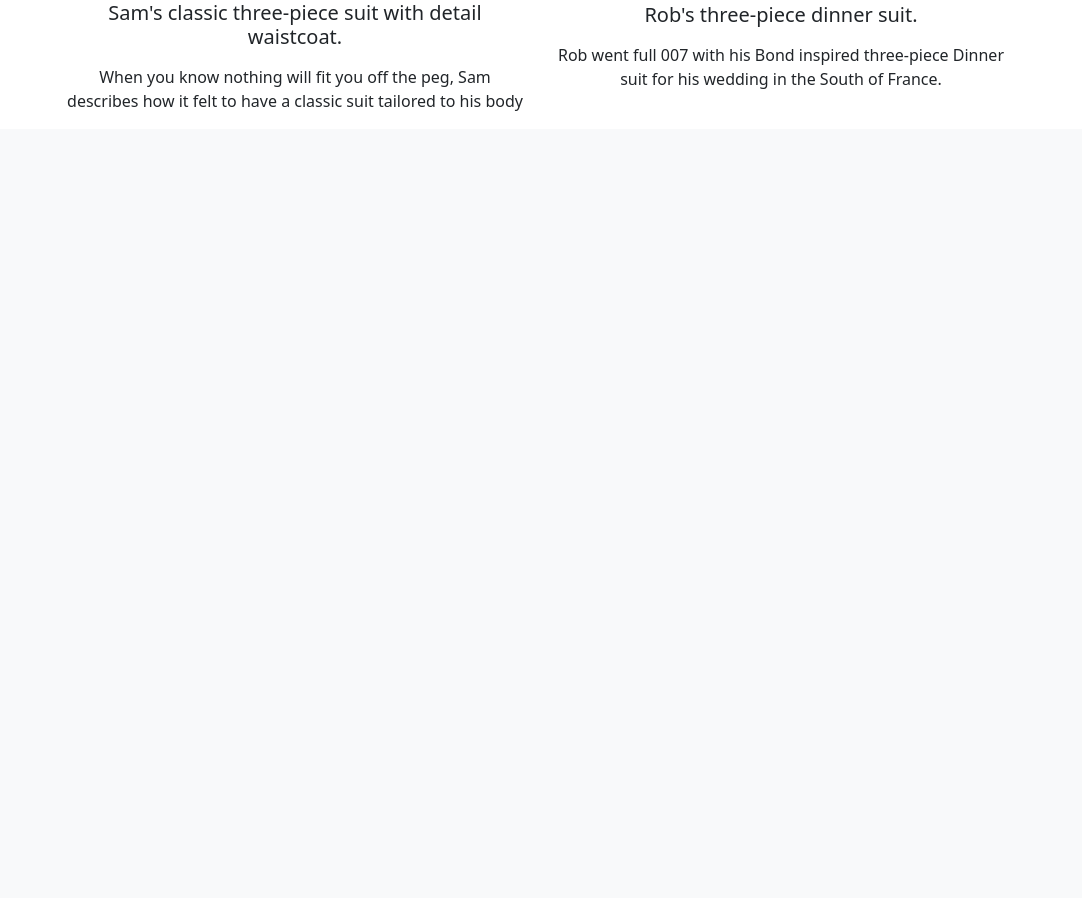
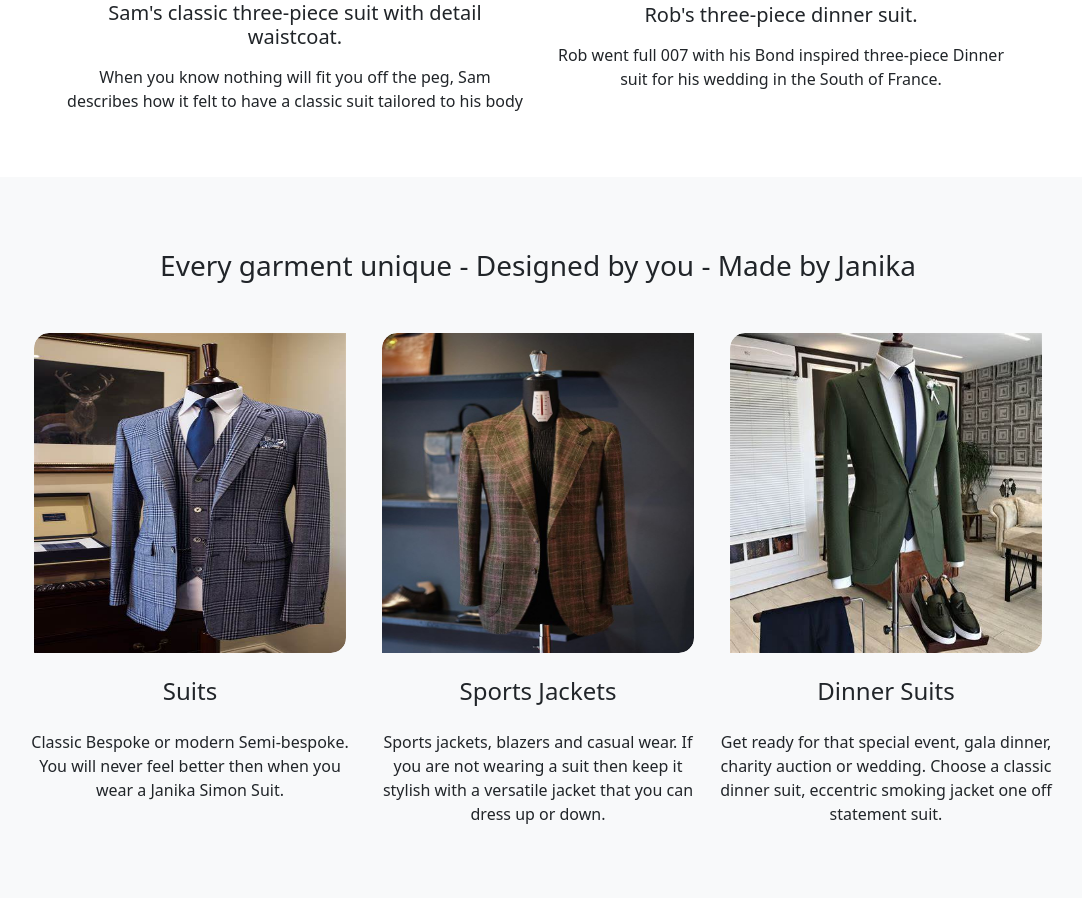
Before and after one commit to NnamTechWave/JanikaExpressions, a Flask app: page / in a window 1280 px wide. Shown: the part 1953-2851 px from the top of the page, without its empty margins (102-1184 px from the left). Before the commit the page ends 2064 px from the top, so only its background shows below. Run offline with Flask 3, Linux system fonts and the light colour scheme; some libraries are stand-ins or nearby versions.

Commit message:
Add a section code named 'Made by janika expressions', added images for the bootstrap col header each inside index.html

```diff
--- a/templates/index.html
+++ b/templates/index.html
@@ -186,18 +186,18 @@
     </section>
 
     <!--  Made by Janika Expression -->
-    <!-- <section>
-        <div class="bg-light mt-5 p-lg-5 p-3">
-            <div class="container p-2 px-lg-5 px-2">
+    <section>
+        <div class="bg-light mt-5 p-lg-5 p-1">
+            <div class="container p-2 px-lg-5 px-1 mt-3">
                 <div class="text-center">
                     <h3>Every garment unique - Designed by you - Made by Janika</h3>
                 </div>
-                <div class="row text-center mx-auto mt-2 g-4">
+                <div class="row text-center mx-auto mt-lg-4 g-3 mt-2">
                     <div class="col-lg-4 col-12">
                         <div class="">
                           <div class="image-containe">
                             <div class="image-wrapper">
-                              <img src="/static/images/suit.jpg" class="img-fluid responsive-image" alt=""  style="height: 20rem;width: 20rem;">
+                              <img src="/static/images/suit.jpg" class="img-fluid responsive-image mbj" alt="suit"  style="height: 20rem;width: 20rem;">
                             </div>
                           </div>
                             <h4 class="mt-4 mb-4">Suits</h4>
@@ -208,7 +208,7 @@
                         <div class="">
                           <div class="image-container">
                             <div class="image-wrapper">
-                              <img src="/static/images/sports_jacket.jpg" class="img-fluid responsive-image" alt=""  style="height: 20rem;width: 20rem;">
+                              <img src="/static/images/sports_jacket.jpg" class="img-fluid responsive-image mbj" alt="sports_jacket"  style="height: 20rem;width: 20rem;">
                             </div>
                           </div>
                             <h4 class="mt-4 mb-4">Sports Jackets</h4>
@@ -219,7 +219,7 @@
                         <div class="">
                           <div class="image-containe">
                             <div class="image-wrapper">
-                              <img src="/static/images/dinner_suits.jpg" class="img-fluid responsive-image" alt=""  style="height: 20rem;width: 20rem;">
+                              <img src="/static/images/dinner_suits.jpg" class="img-fluid responsive-image mbj" alt="dinner_suits"  style="height: 20rem;width: 20rem;">
                             </div>
                           </div>
                             <h4 class="mt-4 mb-4">Dinner Suits</h4>
@@ -229,7 +229,7 @@
                 </div>
             </div>
         </div>
-    </section> -->
+    </section>
 </main>
 
 
```
